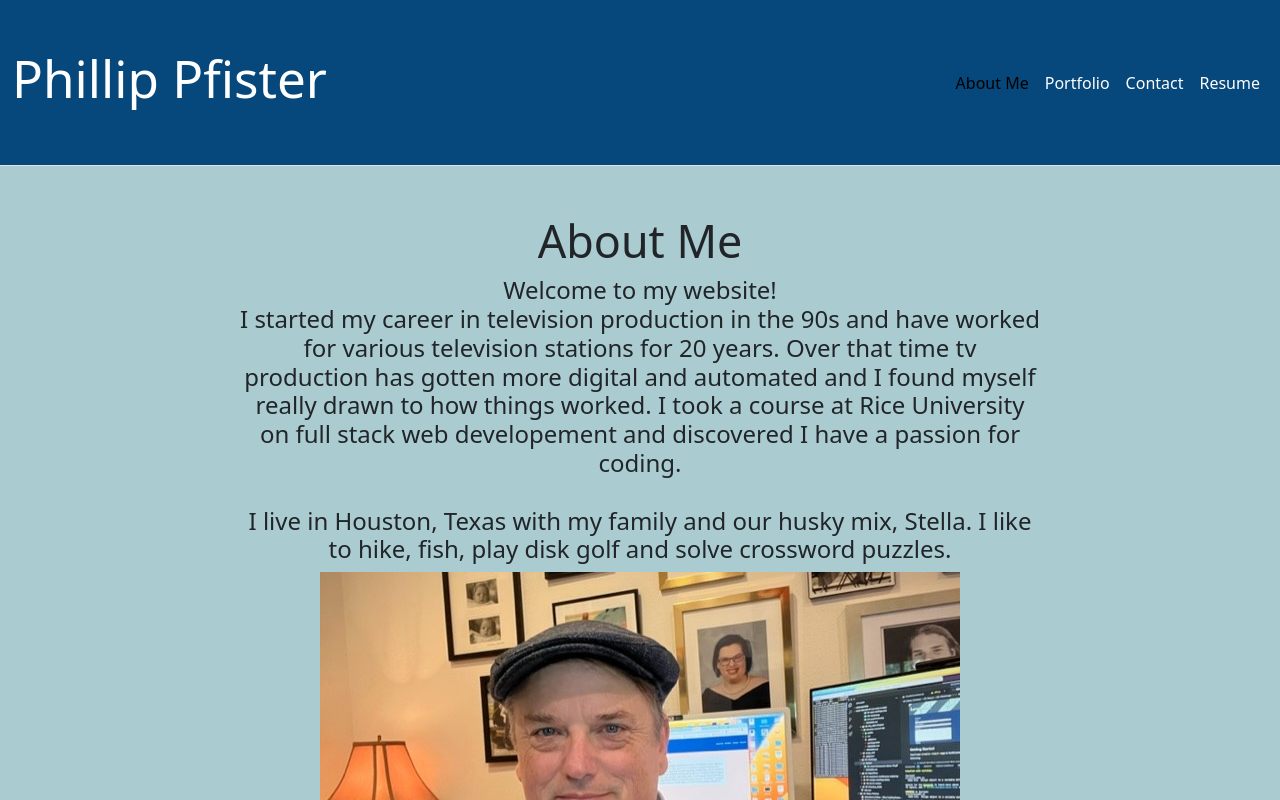
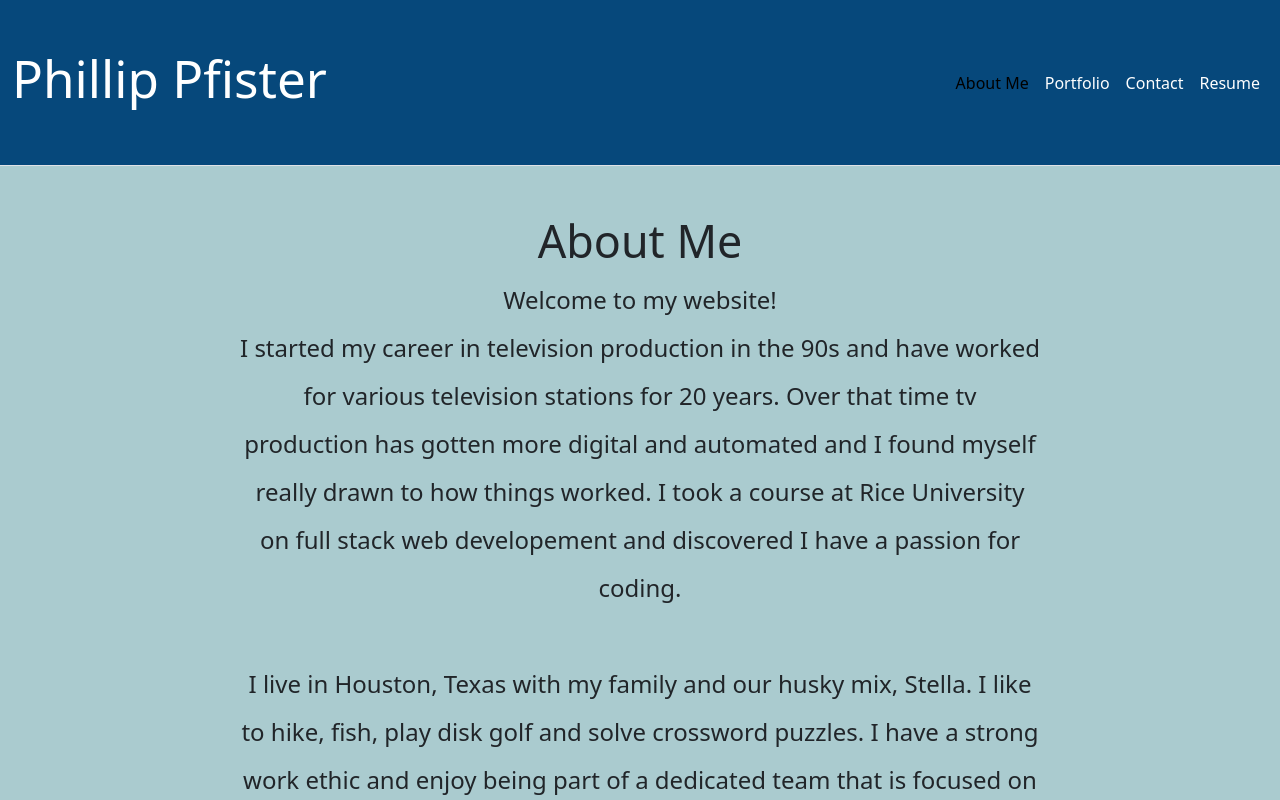
Before and after one commit to Phil-Pfister/React-Portfolio-Pfister, a React (Vite) app: page / in a window 1280 px wide. Shown: the top 800 px of the page. Built offline with nearby package versions, Linux system fonts and the light colour scheme.

Commit message:
added content to about me

```diff
--- a/src/components/pages/AboutMe.jsx
+++ b/src/components/pages/AboutMe.jsx
@@ -7,7 +7,7 @@ export default function AboutMe() {
     {/* about section */}
     <div>
       <h2>About Me</h2>
-      <h4>
+      <h4 className="lh-lg">
         Welcome to my website! <br/>I started my career in television production in the 90s
         and have worked for various television stations for 20 years.
         Over that time tv production has gotten more digital and automated
@@ -15,7 +15,8 @@ export default function AboutMe() {
         I took a course at Rice University on full stack web developement and
         discovered I have a passion for coding. <br/><br/>
         I live in Houston, Texas with my family and our husky mix, Stella.
-        I like to hike, fish, play disk golf and solve crossword puzzles.
+        I like to hike, fish, play disk golf and solve crossword puzzles. I have a strong work ethic
+        and enjoy being part of a dedicated team that is focused on getting results.
 
       </h4>
       </div>
--- a/src/components/pages/Project.jsx
+++ b/src/components/pages/Project.jsx
@@ -9,7 +9,7 @@ export default function Project() {
     return <div className="row d-flex justify-content-around port-con">
             <div className="text-center pt-3">
                 <h2>Projects</h2>
-                <h4>Click on an image to visit the deployed site or the github icon to see the code</h4>
+                <h4>Click on an image to visit the deployed site or the GitHub icon to see the repo</h4>
             </div>
             {works.map((work) => <Portfolio
                 key={work.id}
```
